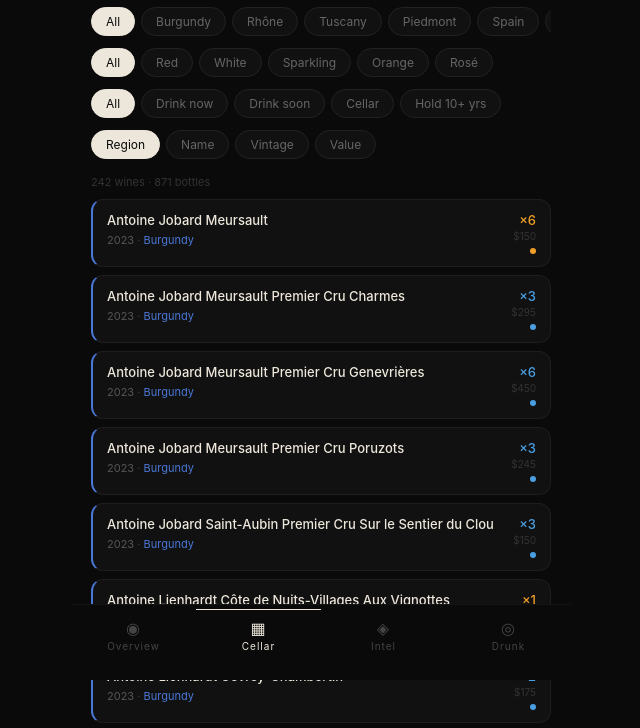
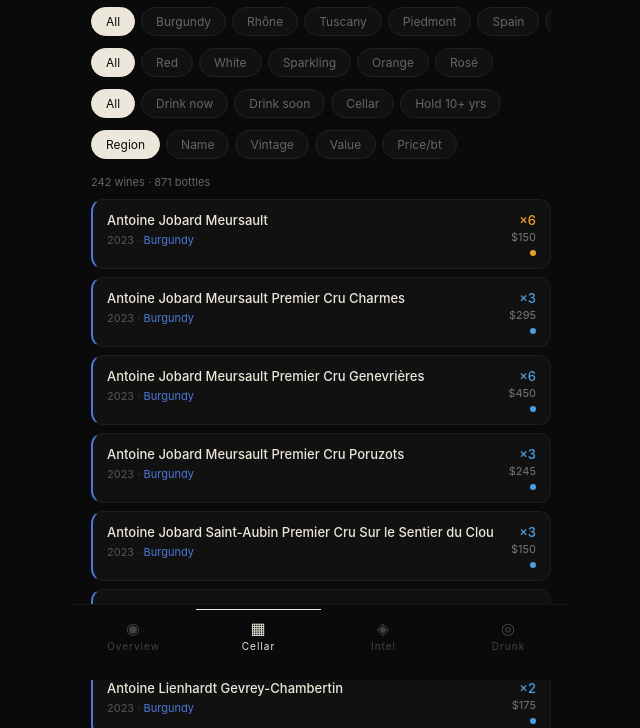
Before and after one commit to mebires/cuvee, a plain HTML site: page index.html in a window 1280 px wide. Shown: the part 120-848 px from the top of the page, without its empty margins (319-959 px from the left). Drawn offline with Linux system fonts and the light colour scheme.

Commit message:
Add files via upload

```diff
--- a/index.html
+++ b/index.html
@@ -69,6 +69,7 @@ let state = {
   fWindow: "All",
   fColour: "All",
   sort: "region",
+  sortDir: "desc",
   cellar: RAW.map(r => [...r]),
   drunk: [],
   detail: null,
@@ -103,8 +104,10 @@ function filtered() {
     if (state.search && !w[I.N].toLowerCase().includes(state.search.toLowerCase()) && !w[I.V].includes(state.search)) return false;
     return true;
   }).sort((a,b) => {
-    if (state.sort==="vintage") return b[I.V].localeCompare(a[I.V]);
-    if (state.sort==="value") return (b[I.P]*b[I.Q])-(a[I.P]*a[I.Q]);
+    const d = state.sortDir==="desc" ? 1 : -1;
+    if (state.sort==="vintage") return d * b[I.V].localeCompare(a[I.V]);
+    if (state.sort==="value") return d * ((b[I.P]*b[I.Q])-(a[I.P]*a[I.Q]));
+    if (state.sort==="price") return d * (b[I.P]-a[I.P]);
     if (state.sort==="name") return a[I.N].localeCompare(b[I.N]);
     return a[I.R].localeCompare(b[I.R]) || a[I.N].localeCompare(b[I.N]);
   });
@@ -156,7 +159,7 @@ function render() {
   // Header
   const hdr = document.createElement("div");
   hdr.className = "hdr";
-  hdr.innerHTML = `<div style="font-size:22px;font-weight:300;letter-spacing:-.5px">Cuvée</div><div style="font-size:11px;color:#444">${totalBt()} bottles · $${Math.round(totalVal()/1000)}k</div>`;
+  hdr.innerHTML = `<div style="font-size:22px;font-weight:300;letter-spacing:-.5px">Cuvée</div><div style="font-size:11px;color:#777">${totalBt()} bottles · $${Math.round(totalVal()/1000)}k</div>`;
   app.appendChild(hdr);
 
   const main = document.createElement("div");
@@ -247,7 +250,7 @@ function render() {
   else if (state.tab === "cellar") {
     const regions = ["All", ...new Set(state.cellar.map(w=>w[I.R]))];
     const windows = ["All","Drink now","Drink soon","Cellar","Hold 10+ yrs"];
-    const sorts = [["region","Region"],["name","Name"],["vintage","Vintage"],["value","Value"]];
+    const sorts = [["region","Region"],["name","Name"],["vintage","Vintage"],["value","Value"],["price","Price/bt"]];
     const fil = filtered();
 
     main.innerHTML = `
@@ -268,9 +271,13 @@ function render() {
         ${windows.map(w=>`<button class="pill ${state.fWindow===w?'on':''}" onclick="setFW('${w.replace(/'/g,"\'")}')">${w}</button>`).join("")}
       </div>
       <div class="pills" style="margin-bottom:12px">
-        ${sorts.map(([v,l])=>`<button class="pill ${state.sort===v?'on':''}" onclick="setSort('${v}')">${l}</button>`).join("")}
+        ${sorts.map(([v,l])=>{
+          const active = state.sort===v;
+          const dirArrow = (v==="vintage"||v==="value"||v==="price") && active ? (state.sortDir==="desc" ? " ↓" : " ↑") : "";
+          return `<button class="pill ${active?'on':''}" onclick="setSort('${v}')">${l}${dirArrow}</button>`;
+        }).join("")}
       </div>
-      <div style="font-size:11px;color:#333;margin-bottom:10px">${fil.length} wines · ${fil.reduce((s,w)=>s+w[I.Q],0)} bottles</div>
+      <div style="font-size:11px;color:#666;margin-bottom:10px">${fil.length} wines · ${fil.reduce((s,w)=>s+w[I.Q],0)} bottles</div>
       <div id="wine-list"></div>`;
 
     const list = main.querySelector("#wine-list");
@@ -291,7 +298,7 @@ function render() {
           </div>
           <div style="text-align:right;flex-shrink:0">
             <div style="font-size:13px;font-weight:500;color:${wc.tx}">×${w[I.Q]}</div>
-            <div style="font-size:10px;color:#333;margin-top:2px">$${w[I.P].toLocaleString()}</div>
+            <div style="font-size:11px;color:#777;margin-top:2px">$${w[I.P].toLocaleString()}</div>
             <div style="width:6px;height:6px;border-radius:50%;background:${wc.tx};margin-left:auto;margin-top:6px"></div>
           </div>
         </div>`;
@@ -406,7 +413,14 @@ function setSearch(v) { state.search=v; render(); }
 function setFR(v) { state.fRegion=v; render(); }
 function setFW(v) { state.fWindow=v; render(); }
 function setFC(v) { state.fColour=v; render(); }
-function setSort(v) { state.sort=v; render(); }
+function setSort(v) {
+  if (state.sort===v && (v==="vintage"||v==="value"||v==="price")) {
+    state.sortDir = state.sortDir==="desc" ? "asc" : "desc";
+  } else {
+    state.sort=v; state.sortDir="desc";
+  }
+  render();
+}
 function setRating(n) { state.rating=n; render(); }
 function back() { state.detail=null; state.rating=0; state.dNotes=""; render(); }
 
```
